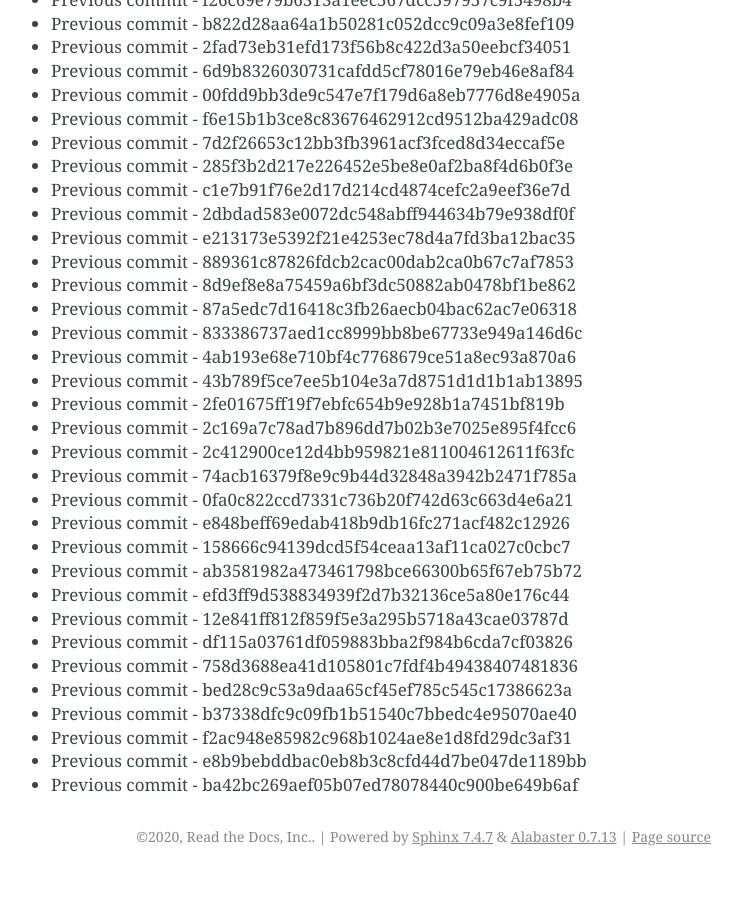
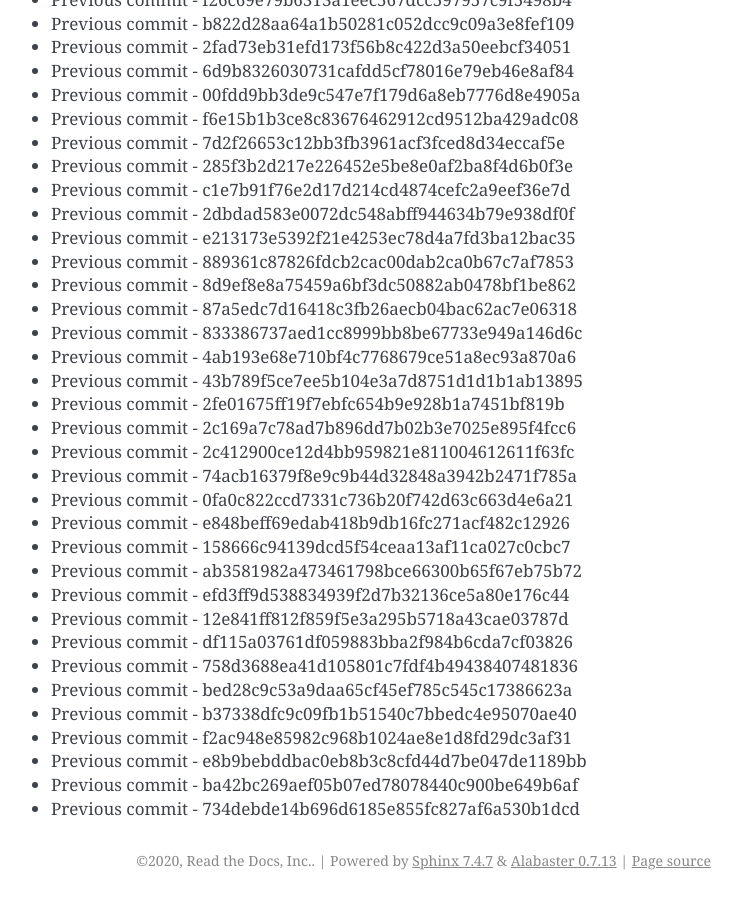
Before and after one commit to readthedocs/rtd-git-stresstest, a Sphinx documentation site: the page built from docs/updates.rst, in a window 1280 px wide and 900 px high, scrolled down 5891 px. Shown: the whole window, without its empty margins (399-1141 px from the left). Built offline with Sphinx 7.4.7, drawn with Linux system fonts in a browser that asks for light colours; before the commit the page ends 6767 px from its top, so only the background shows below that.

Commit message:
Generating commit from previous: 734debde14b696d6185e855fc827af6a530b1dcd

```diff
--- a/docs/updates.rst
+++ b/docs/updates.rst
@@ -279,3 +279,4 @@ It can be tested for any performance characteristics.
 * Previous commit - f2ac948e85982c968b1024ae8e1d8fd29dc3af31
 * Previous commit - e8b9bebddbac0eb8b3c8cfd44d7be047de1189bb
 * Previous commit - ba42bc269aef05b07ed78078440c900be649b6af
+* Previous commit - 734debde14b696d6185e855fc827af6a530b1dcd
```
